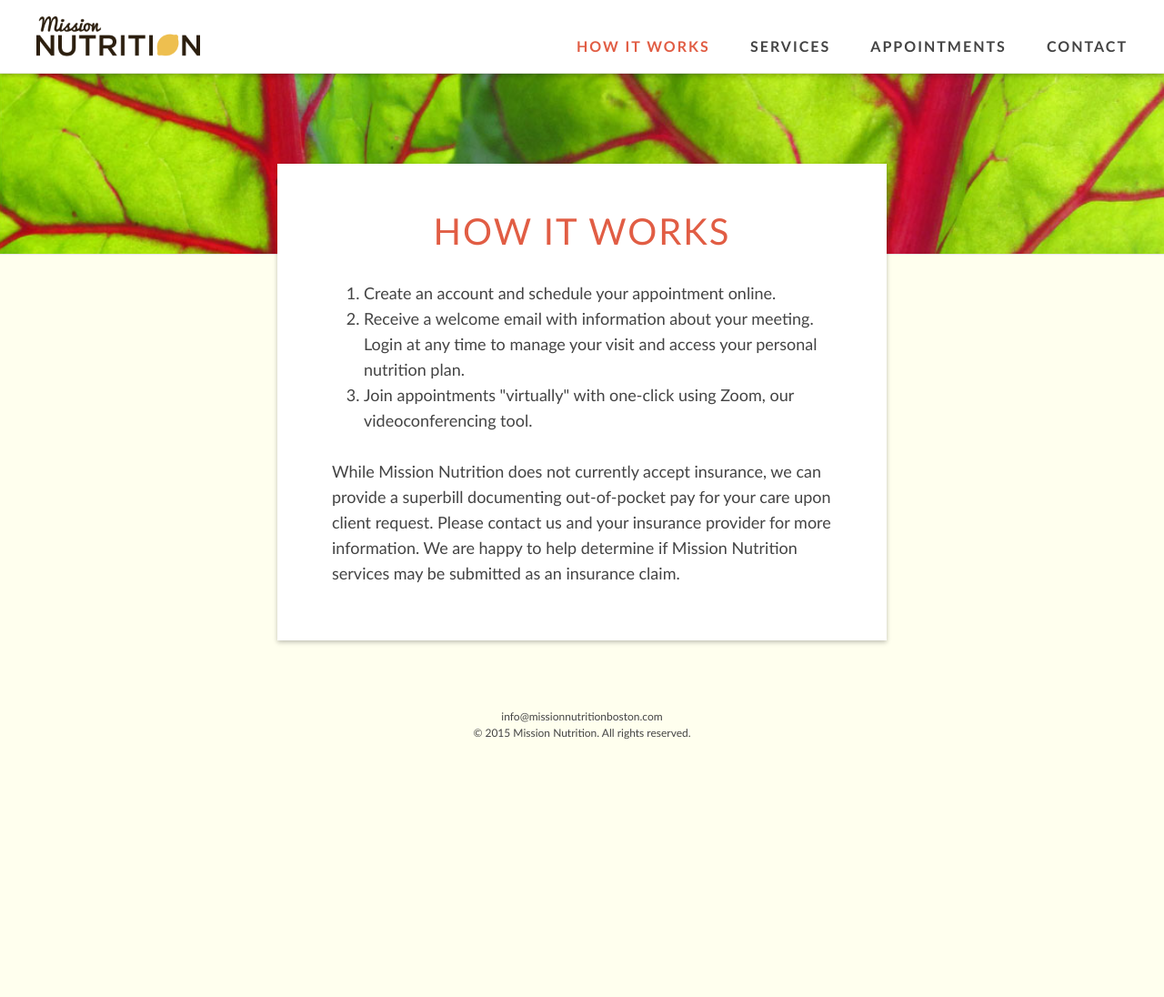
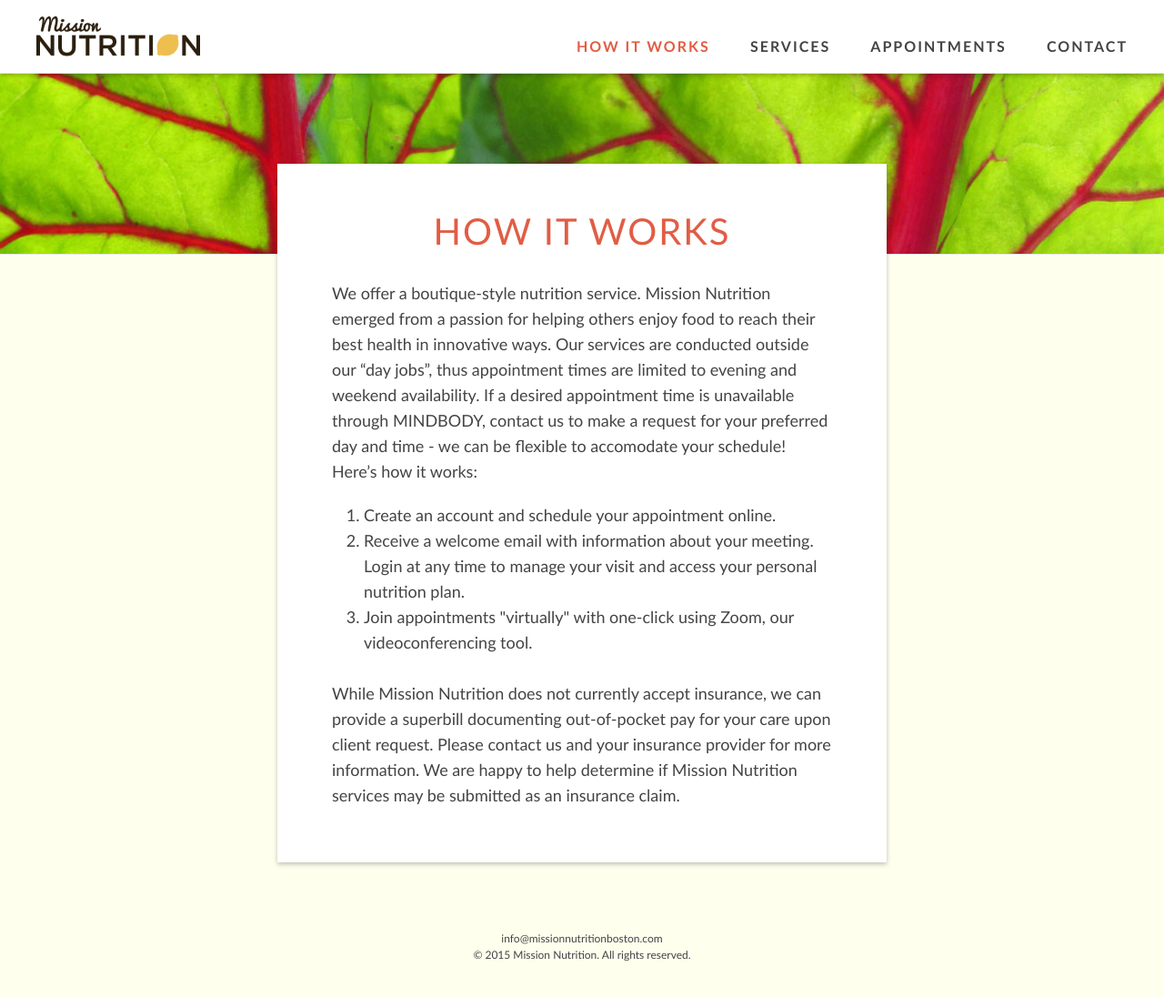
Before and after one commit to davelandry/missionnutrition, a Jekyll site: the page built from _pages/howitworks.md, in a window 1280 px wide and 1099 px high. Shown: the top 1096 px of the window at 91% size. Built offline with Jekyll 4.4.1, drawn with Linux system fonts in a browser that asks for light colours.

Commit message:
Update howitworks.md

```diff
--- a/_pages/howitworks.md
+++ b/_pages/howitworks.md
@@ -3,6 +3,7 @@ title: How it Works
 header: How it Works
 image: chard
 ---
+We offer a boutique-style nutrition service. Mission Nutrition emerged from a passion for helping others enjoy food to reach their best health in innovative ways. Our services are conducted outside our "day jobs", thus appointment times are limited to evening and weekend availability. If a desired appointment time is unavailable through MINDBODY, contact us to make a request for your preferred day and time - we can be flexible to accomodate your schedule! Here's how it works:
 <ol>
 <li> Create an account and schedule your appointment online. </li>
 <li> Receive a welcome email with information about your meeting. Login at any time to manage your visit and access your personal nutrition plan.</li>
```
